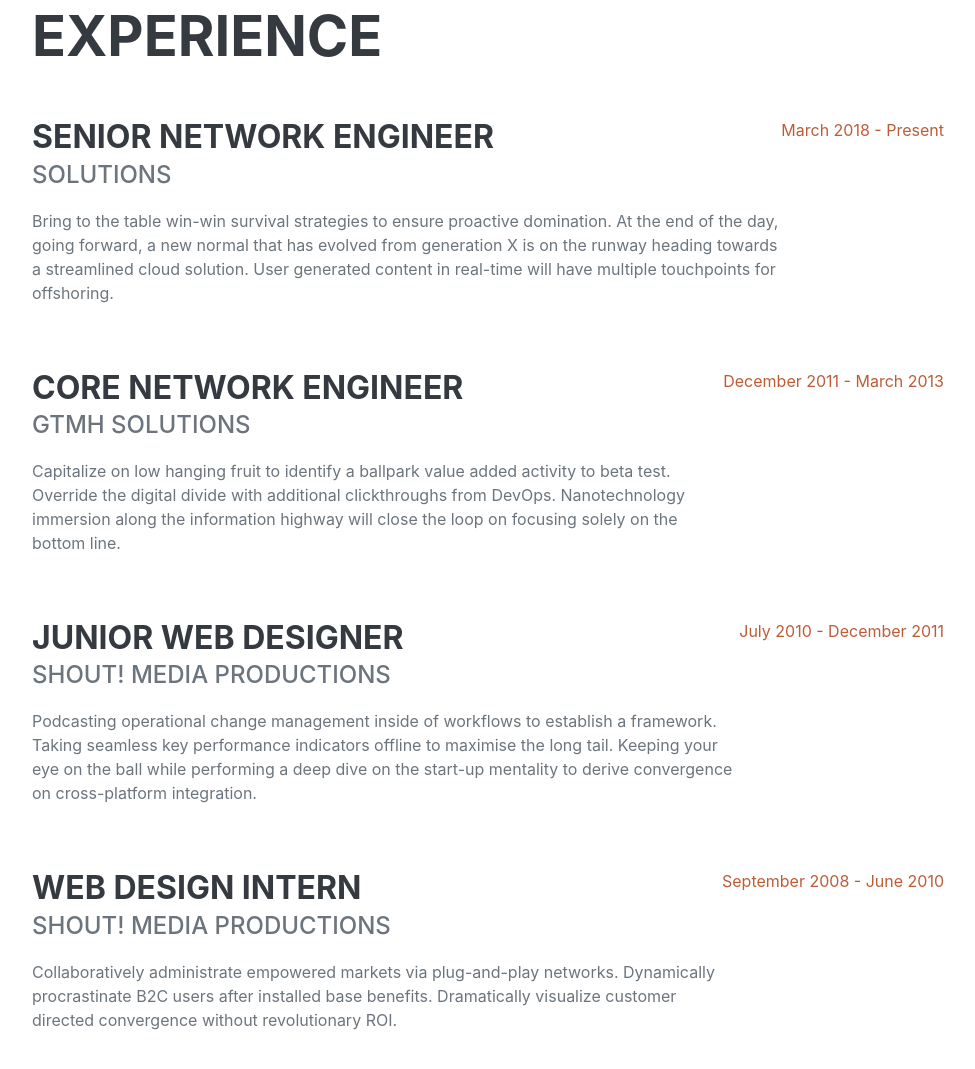
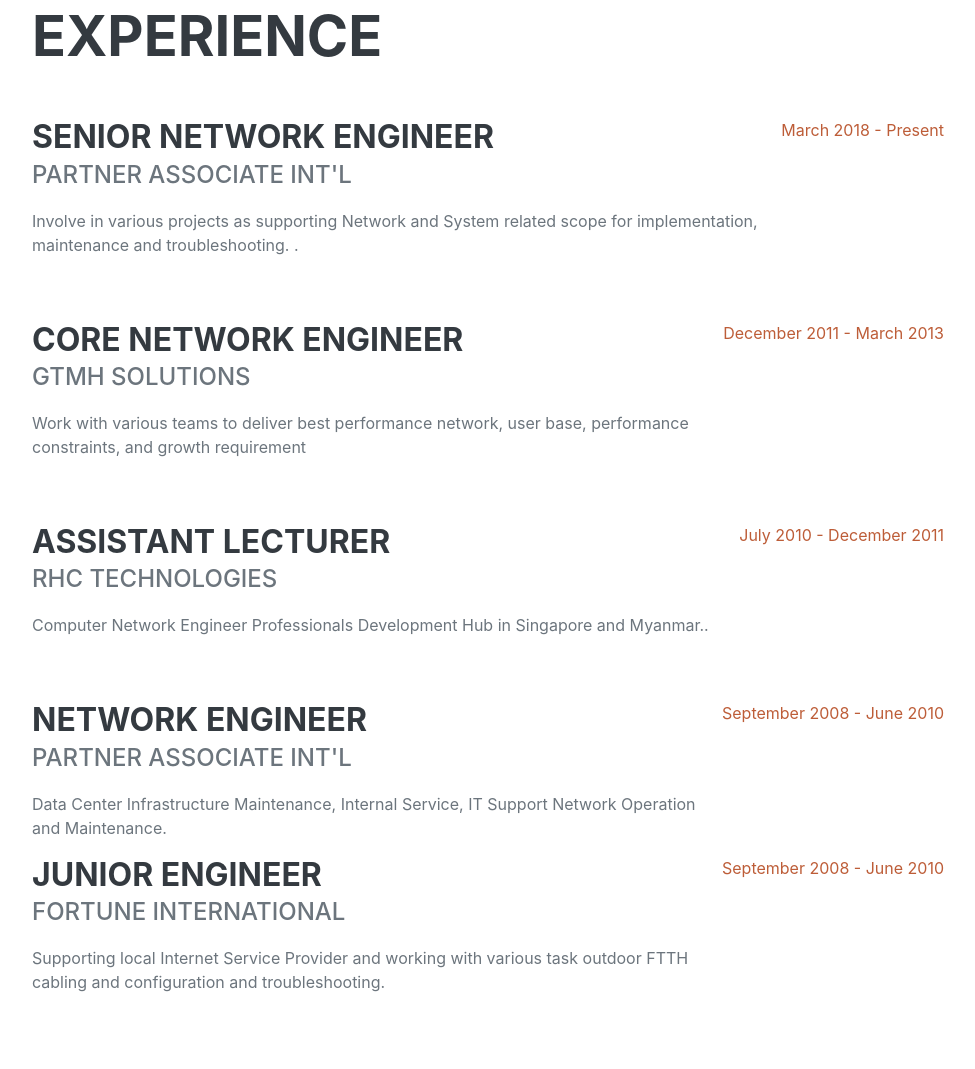
Before and after one commit to khaung/profile, a plain HTML site: page index.html in a window 1280 px wide. Shown: the part 878-1947 px from the top of the page, without its empty margins (288-1263 px from the left). Drawn offline with nearby package versions, Linux system fonts and the light colour scheme; a web font is replaced by a local one.

Commit message:
correct Job

```diff
--- a/index.html
+++ b/index.html
@@ -64,8 +64,8 @@
                     <div class="d-flex flex-column flex-md-row justify-content-between mb-5">
                         <div class="flex-grow-1">
                             <h3 class="mb-0">Senior Network Engineer</h3>
-                            <div class="subheading mb-3"> Solutions</div>
-                            <p>Bring to the table win-win survival strategies to ensure proactive domination. At the end of the day, going forward, a new normal that has evolved from generation X is on the runway heading towards a streamlined cloud solution. User generated content in real-time will have multiple touchpoints for offshoring.</p>
+                            <div class="subheading mb-3"> Partner Associate Int'l</div>
+                            <p>Involve in various projects as supporting Network and System related scope for implementation, maintenance and troubleshooting. .</p>
                         </div>
                         <div class="flex-shrink-0"><span class="text-primary">March 2018 - Present</span></div>
                     </div>
@@ -73,23 +73,32 @@
                         <div class="flex-grow-1">
                             <h3 class="mb-0">Core Network Engineer</h3>
                             <div class="subheading mb-3">GTMH Solutions</div>
-                            <p>Capitalize on low hanging fruit to identify a ballpark value added activity to beta test. Override the digital divide with additional clickthroughs from DevOps. Nanotechnology immersion along the information highway will close the loop on focusing solely on the bottom line.</p>
+                            <p> Work with various teams to deliver best performance network, user base, performance constraints, and growth requirement
+                            </p>
                         </div>
                         <div class="flex-shrink-0"><span class="text-primary">December 2011 - March 2013</span></div>
                     </div>
                     <div class="d-flex flex-column flex-md-row justify-content-between mb-5">
                         <div class="flex-grow-1">
-                            <h3 class="mb-0">Junior Web Designer</h3>
-                            <div class="subheading mb-3">Shout! Media Productions</div>
-                            <p>Podcasting operational change management inside of workflows to establish a framework. Taking seamless key performance indicators offline to maximise the long tail. Keeping your eye on the ball while performing a deep dive on the start-up mentality to derive convergence on cross-platform integration.</p>
+                            <h3 class="mb-0">Assistant Lecturer</h3>
+                            <div class="subheading mb-3">RHC Technologies</div>
+                            <p> Computer Network Engineer Professionals Development Hub in Singapore and Myanmar..</p>
                         </div>
                         <div class="flex-shrink-0"><span class="text-primary">July 2010 - December 2011</span></div>
                     </div>
                     <div class="d-flex flex-column flex-md-row justify-content-between">
                         <div class="flex-grow-1">
-                            <h3 class="mb-0">Web Design Intern</h3>
-                            <div class="subheading mb-3">Shout! Media Productions</div>
-                            <p>Collaboratively administrate empowered markets via plug-and-play networks. Dynamically procrastinate B2C users after installed base benefits. Dramatically visualize customer directed convergence without revolutionary ROI.</p>
+                            <h3 class="mb-0">Network Engineer</h3>
+                            <div class="subheading mb-3">Partner Associate Int'l</div>
+                            <p>Data Center Infrastructure Maintenance, Internal Service, IT Support Network Operation and Maintenance.</p>
+                        </div>
+                        <div class="flex-shrink-0"><span class="text-primary">September 2008 - June 2010</span></div>
+                    </div>
+                    <div class="d-flex flex-column flex-md-row justify-content-between">
+                        <div class="flex-grow-1">
+                            <h3 class="mb-0">Junior Engineer</h3>
+                            <div class="subheading mb-3">Fortune International</div>
+                            <p>Supporting local Internet Service Provider and working with various task outdoor FTTH cabling and configuration and troubleshooting.</p>
                         </div>
                         <div class="flex-shrink-0"><span class="text-primary">September 2008 - June 2010</span></div>
                     </div>
```
